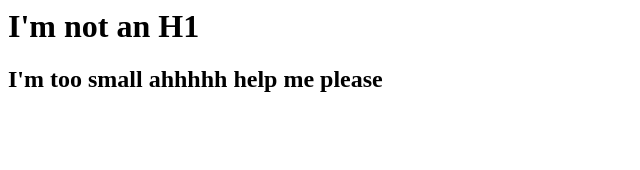
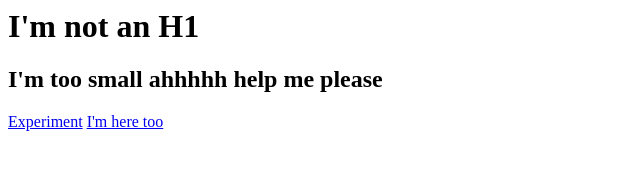
Before and after one commit to ChristianSheherlis/CS-Notes, a plain HTML site: page index.html in a window 1280 px wide. Shown: the whole page, without its empty margins (0-640 px from the left). Drawn offline with Linux system fonts and the light colour scheme.

Commit message:
Commit Again

```diff
--- a/index.html
+++ b/index.html
@@ -7,6 +7,7 @@
 </head>
 <body>
     <h1> I'm not an H1 </h1>
-    <h2> I'm too small ahhhhh help me please </h2>
+    <h2> I'm too small ahhhhh help me please </h2> <a href="#">Experiment</a> <a href="#">I'm here too</a>
+
 </body>
 </html>
```
